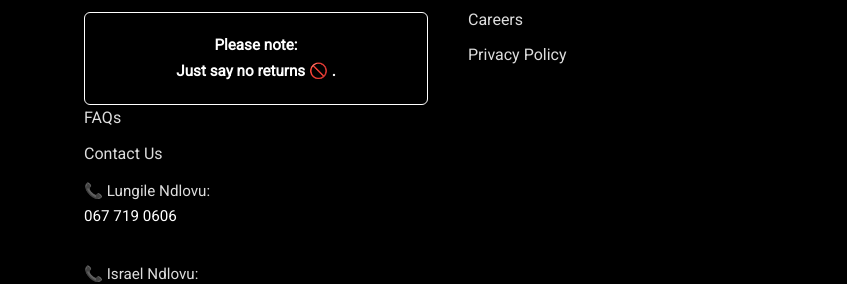
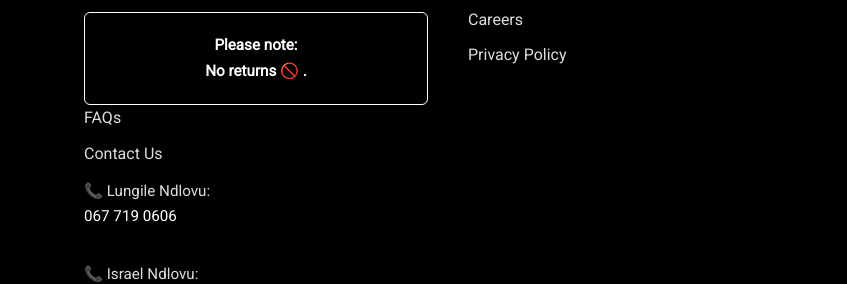
Before and after one commit to louis95AFX/LUUX, a plain HTML site: page index.html in a window 1280 px wide. Both pictures are taken after a click on the link "Shipping". Shown: the part 3669-3953 px from the top of the page, 0-847 px from the left. Drawn offline with nearby package versions, Linux system fonts and the light colour scheme.

Commit message:
Update index.html

```diff
--- a/index.html
+++ b/index.html
@@ -119,7 +119,7 @@
       <div id="shipping-info" class="shipping-info hidden">
         <p>
           <strong>Please note:</strong><br>
-          <strong>Just say no returns 🚫
+          <strong>No returns 🚫
 .</strong>
         </p>
       </div>
```
